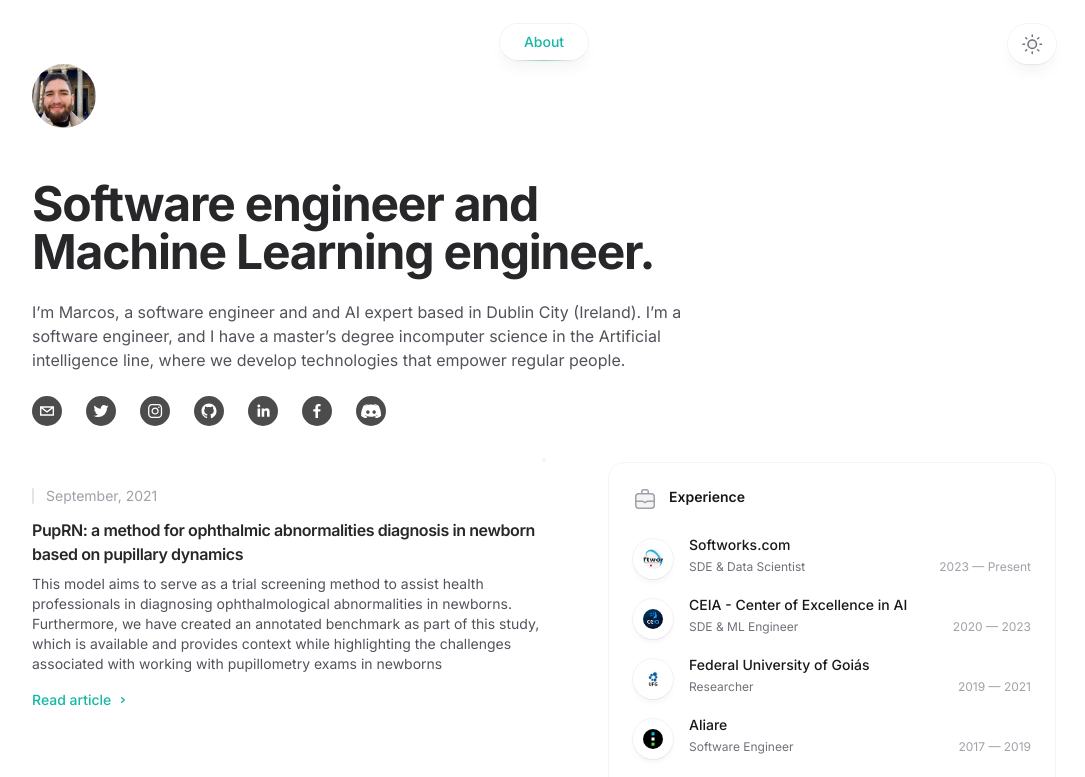
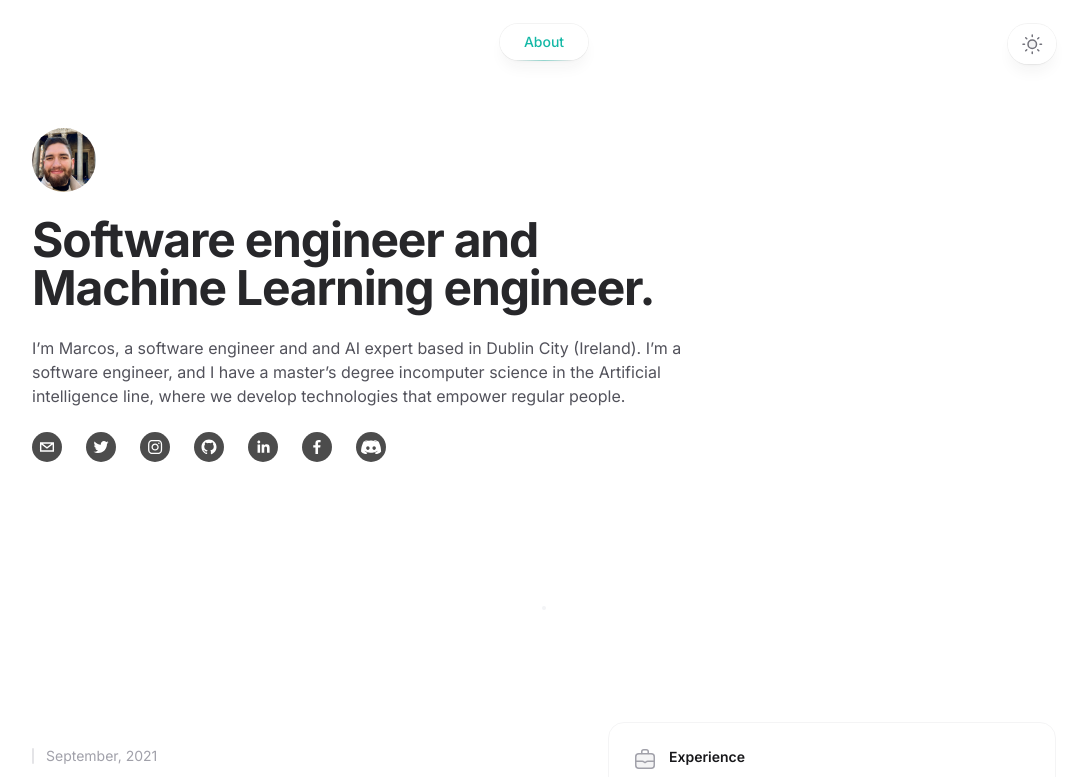
Before and after one commit to marcosvsilva/marcosvsilva.github.io, a Next.js app: page / in a window 1280 px wide. Shown: the top 777 px of the page, without its empty margins (96-1181 px from the left). Built offline with nearby package versions, Linux system fonts and the light colour scheme.

Commit message:
fix: adding class inheritance to the component container

```diff
--- a/src/app/components/Container.tsx
+++ b/src/app/components/Container.tsx
@@ -34,9 +34,12 @@ const InnerContainer = forwardRef<HTMLDivElement, ContainerProps>(function Inner
   );
 });
 
-const Container = forwardRef<HTMLDivElement, ContainerProps>(function Container({ children }, ref) {
+const Container = forwardRef<HTMLDivElement, ContainerProps>(function Container({ children, className }, ref) {
   return (
-    <OuterContainer ref={ref}>
+    <OuterContainer
+      ref={ref}
+      className={className}
+    >
       <InnerContainer>{children}</InnerContainer>
     </OuterContainer>
   );
```
